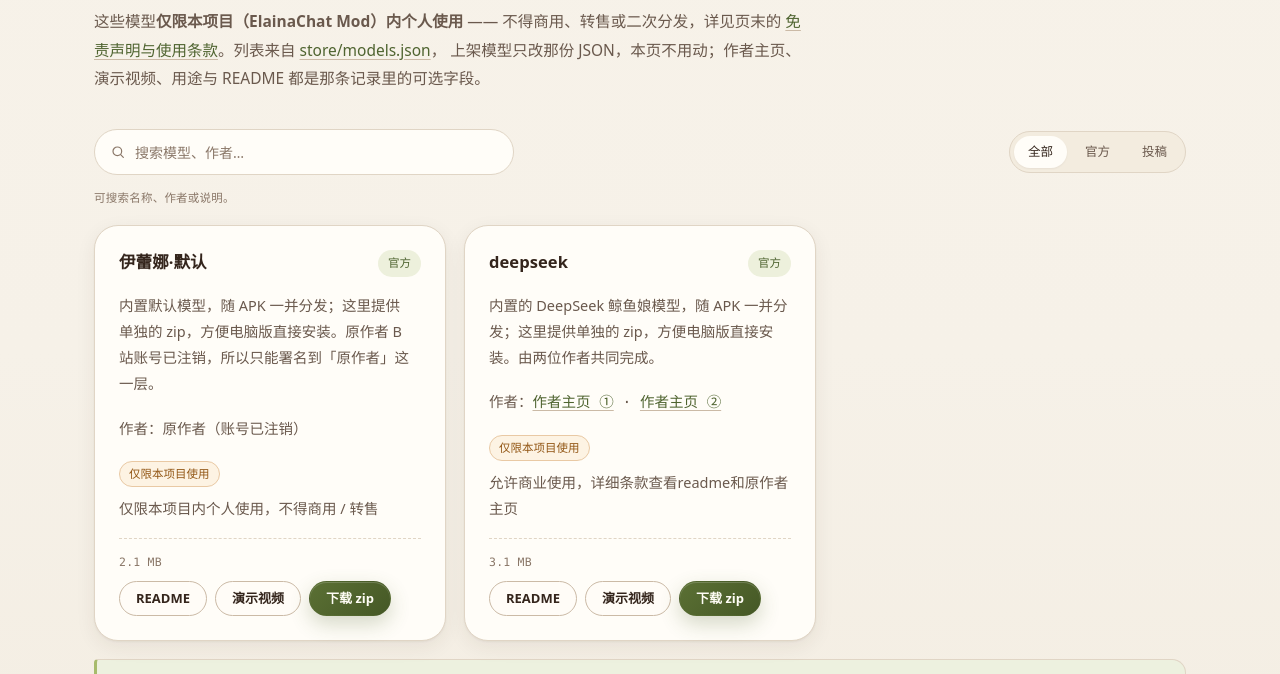
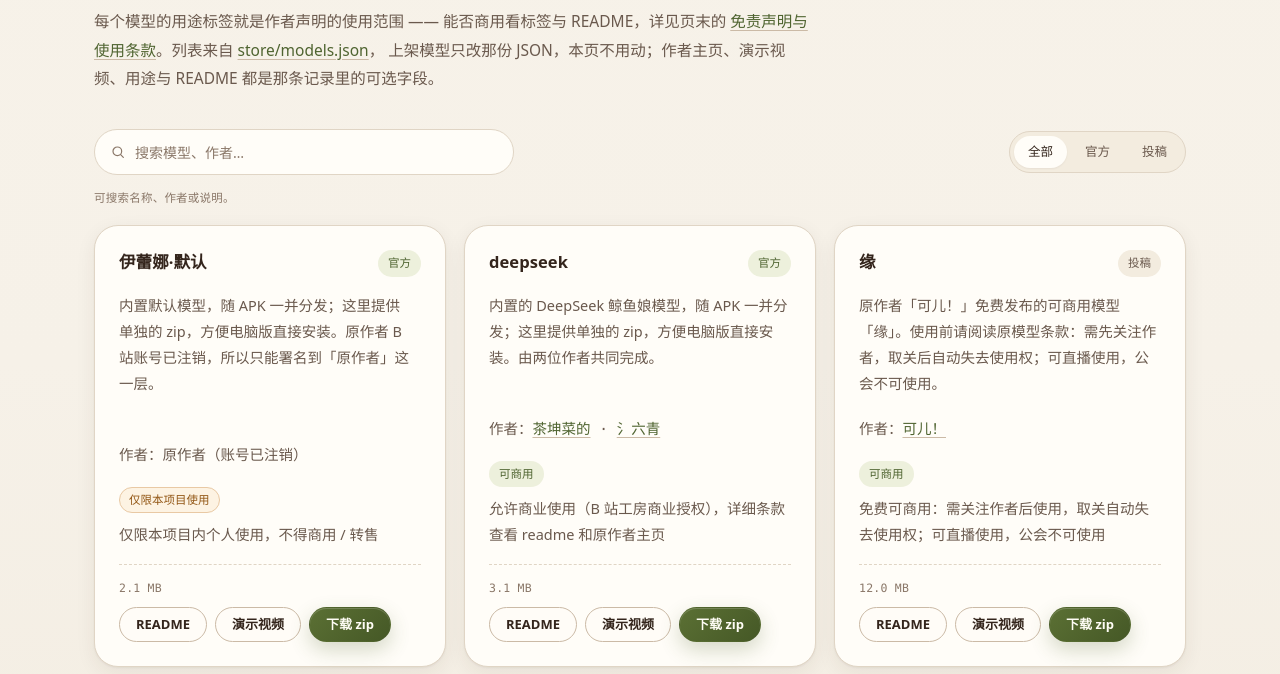
Before and after one commit to XYZ921746/web, a plain HTML site: page models/index.html in a window 1280 px wide. Shown: the part 742-1416 px from the top of the page. Drawn offline with Linux system fonts and the light colour scheme.

Commit message:
feat(models): 新增「缘」模型（Release 直链）、deepseek 改可商用并补全作者名；模型只登记下载链接

```diff
--- a/models/index.html
+++ b/models/index.html
@@ -107,7 +107,7 @@
           <li><strong>双端可用</strong><span>电脑版与手机版都能在视频通话里使用。</span></li>
           <li><strong>授权优先</strong><span>卡上的用途标签就是作者声明的范围，商用前先看 README。</span></li>
         </ul>
-        <p class="catalog-note__foot">模型走 Release 分发，不占 git 历史。</p>
+        <p class="catalog-note__foot">模型只登记下载 / 购买链接，文件不进 git 历史。</p>
       </aside>
     </div>
   </section>
@@ -116,7 +116,7 @@
     <div class="wrap">
       <div class="section-head">
         <h2>可用模型</h2>
-        <p>这些模型<strong>仅限本项目（ElainaChat Mod）内个人使用</strong> —— 不得商用、转售或二次分发，详见页末的
+        <p>每个模型的用途标签就是作者声明的使用范围 —— 能否商用看标签与 README，详见页末的
           <a href="#terms">免责声明与使用条款</a>。列表来自 <a href="../store/models.json">store/models.json</a>，
           上架模型只改那份 JSON，本页不用动；作者主页、演示视频、用途与 README 都是那条记录里的可选字段。</p>
       </div>
@@ -139,7 +139,7 @@
       <p class="catalog-empty" id="model-empty" hidden>没有找到匹配的模型，换个关键词或筛选条件试试。</p>
       <noscript><p class="notice">当前浏览器禁用了 JavaScript，无法自动列出模型。可直接到 <a href="https://github.com/XYZ921746/ElainaChat-mod/releases">Releases</a> 下载模型 zip。</p></noscript>
       <p class="notice" id="model-error" hidden></p>
-      <p class="notice">模型是二进制资源，按项目惯例<strong>走 Release 分发、不进 git 历史</strong>（改一次就多存一整份）。
+      <p class="notice">本仓库只登记模型的下载 / 购买链接，模型文件不进 git 历史（二进制文件进库会随每次更新膨胀，后续模型更新只改链接）。
         模型素材的著作权属于各自作者 —— 卡上的「用途」标签就是这条记录声明的使用范围，商用前请按它来。</p>
 
       <!-- 完整条款（插件商店那页的素材说明也指到这里，所以给个锚点） -->
@@ -279,6 +279,8 @@
     if (Array.isArray(m.videoUrls)) videos = videos.concat(m.videoUrls);
 
     var extra = '';
+    /* 链接不指向 zip 时（如原作者发布页）用「获取模型」，避免误以为是直接下载 */
+    var dlLabel = /\.zip(?:[?#]|$)/i.test(m.zipUrl || '') ? '下载 zip' : '获取模型';
     if (m.readmeUrl) {
       extra += '<a class="btn btn--ghost btn--sm" href="' + esc(m.readmeUrl) + '" target="_blank" rel="noopener">README</a>';
     }
@@ -308,7 +310,7 @@
       + '<div class="mod-foot">'
       + '<span class="mod-ver">' + (size(m.sizeBytes) || (m.version ? 'v' + esc(m.version) : '')) + '</span>'
       + '<div class="mod-actions">' + extra
-      + '<a class="btn btn--primary btn--sm" href="' + esc(m.zipUrl) + '" target="_blank" rel="noopener">下载 zip</a>'
+      + '<a class="btn btn--primary btn--sm" href="' + esc(m.zipUrl) + '" target="_blank" rel="noopener">' + dlLabel + '</a>'
       + '</div>'
       + '</div>'
       + '</article>';
--- a/store/models.json
+++ b/store/models.json
@@ -1,5 +1,5 @@
 {
-  "comment": "Live2D 模型区索引。手工维护：上架一个模型就在 models 里加一条。zipUrl 必须指向模型 zip 的直链 —— 模型是二进制，按项目惯例不进 git 历史（改一次就多存一整份），一律走 Release 分发。第三方投稿走 submitUrl 的表单，审核通过后由维护者把 zip 传到 Release，再把直链登记到这里。\n可选展示字段（缺省就不显示，卡片不会空一块）：\nauthor / authorUrl —— 单作者；authors[{name?, url}] —— 多作者（deepseek 就有两个，name 缺省时按「作者主页 ①/②」编号显示）。若原作者账号已注销、给不出链接，就把它写进 author 文字里（见 elaina-default）。\nusage 取值：project-only 仅限本项目使用（素材类一律用这个）、commercial 可商用、noncommercial 仅限非商用、no-commercial 禁止商用、ask 商用需授权（只在**第三方许可证不由我们说了算**时用，例如 live2d-models 里的 Cubism SDK）。license —— 授权说明，显示在用途标签旁。\nvideoUrl 或 videoUrls[] —— 演示视频（B 站视频链接建议只留 https://www.bilibili.com/video/<BV号>/ 本体，把 spm_id_from / vd_source 这类跟踪参数去掉）。\nreadmeUrl —— README 文件链接。README 的小文件（纯文本）可以放进本仓库 store/models/<id>/README.md，再把它的 GitHub 链接填进 readmeUrl；zip 本身仍然走 Release。",
+  "comment": "Live2D 模型区索引。手工维护：上架一个模型就在 models 里加一条。zipUrl 填模型 zip 的下载/购买链接（本项目 Release 资产，或原作者发布页）—— 模型是二进制，按项目惯例不进本仓库（进 git 会随每次更新膨胀），后续模型更新只改这里的链接。第三方投稿走 submitUrl 的表单，审核通过后把下载/购买链接登记到这里。\n可选展示字段（缺省就不显示，卡片不会空一块）：\nauthor / authorUrl —— 单作者；authors[{name?, url}] —— 多作者（deepseek 就有两个，name 缺省时按「作者主页 ①/②」编号显示）。若原作者账号已注销、给不出链接，就把它写进 author 文字里（见 elaina-default）。\nusage 取值：project-only 仅限本项目使用（原作者未授权商用的素材用这个）、commercial 可商用、noncommercial 仅限非商用、no-commercial 禁止商用、ask 商用需授权（只在**第三方许可证不由我们说了算**时用，例如 live2d-models 里的 Cubism SDK）。license —— 授权说明，显示在用途标签旁；有附加条件（如需关注作者、公会不可用）一并写清。\nvideoUrl 或 videoUrls[] —— 演示视频（B 站视频链接建议只留 https://www.bilibili.com/video/<BV号>/ 本体，把 spm_id_from / vd_source 这类跟踪参数去掉）。\nreadmeUrl —— README 文件链接。README 的小文件（纯文本）可以放进本仓库 store/models/<id>/README.md，再把它的 GitHub 链接填进 readmeUrl；模型 zip 本体只登记下载/购买链接，不进本仓库。",
   "updatedAt": "2026-10-15T00:00:00.000Z",
   "submitUrl": "https://github.com/XYZ921746/web/issues/new?template=model-submission.yml",
   "howToInstall": "下载 zip 后在应用里「设置 → Live2D 模型 → 上传新模型」装上；zip 的根目录就是模型名那一层。",
@@ -22,16 +22,30 @@
       "name": "deepseek",
       "kind": "official",
       "authors": [
-        { "url": "https://space.bilibili.com/2505395" },
-        { "url": "https://space.bilibili.com/11272072" }
+        { "name": "茶坤菜的", "url": "https://space.bilibili.com/2505395" },
+        { "name": "氵六青", "url": "https://space.bilibili.com/11272072" }
       ],
       "videoUrl": "https://www.bilibili.com/video/BV16yYi69EQT/",
-      "usage": "project-only",
-      "license": "允许商业使用，详细条款查看readme和原作者主页",
+      "usage": "commercial",
+      "license": "允许商业使用（B 站工房商业授权），详细条款查看 readme 和原作者主页",
       "readmeUrl": "https://github.com/XYZ921746/web/blob/main/store/models/deepseek/README.md",
       "description": "内置的 DeepSeek 鲸鱼娘模型，随 APK 一并分发；这里提供单独的 zip，方便电脑版直接安装。由两位作者共同完成。",
       "zipUrl": "https://github.com/XYZ921746/ElainaChat-mod/releases/download/v1.2.0-open/live2d-deepseek.zip",
       "sizeBytes": 3226689
+    },
+    {
+      "id": "yuan",
+      "name": "缘",
+      "kind": "community",
+      "author": "可儿！",
+      "authorUrl": "https://space.bilibili.com/481169",
+      "videoUrl": "https://www.bilibili.com/video/BV1fnx962EJf/",
+      "usage": "commercial",
+      "license": "免费可商用：需关注作者后使用，取关自动失去使用权；可直播使用，公会不可使用",
+      "readmeUrl": "../store/models/yuan/README.md",
+      "description": "原作者「可儿！」免费发布的可商用模型「缘」。使用前请阅读原模型条款：需先关注作者，取关后自动失去使用权；可直播使用，公会不可使用。",
+      "zipUrl": "https://github.com/XYZ921746/web/releases/download/models/live2d-yuan.zip",
+      "sizeBytes": 12552724
     }
   ]
 }
```
Also changed, not shown: 1 other file.
